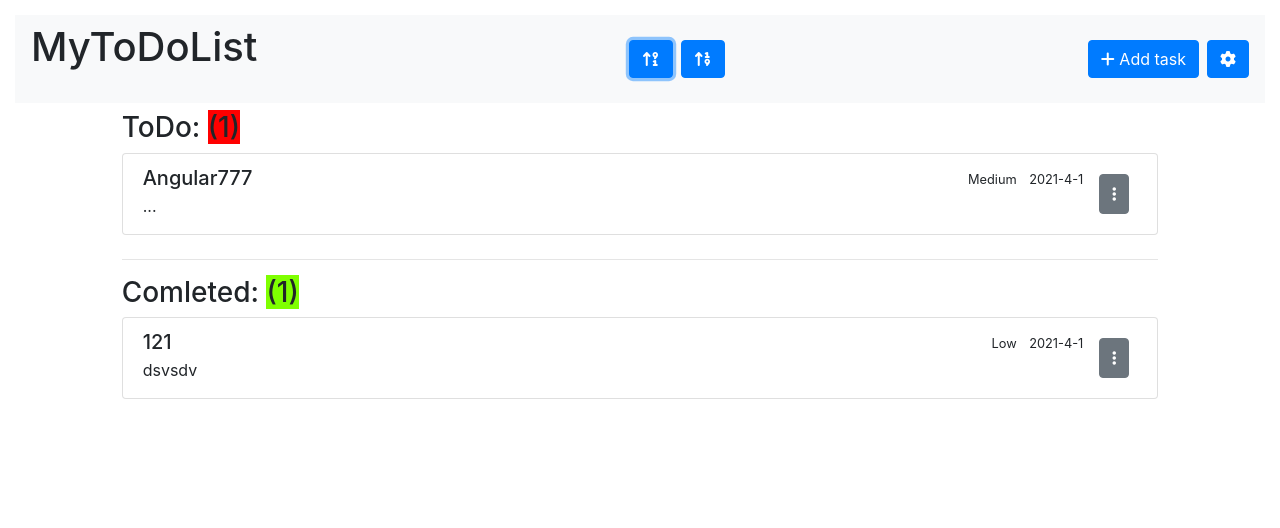
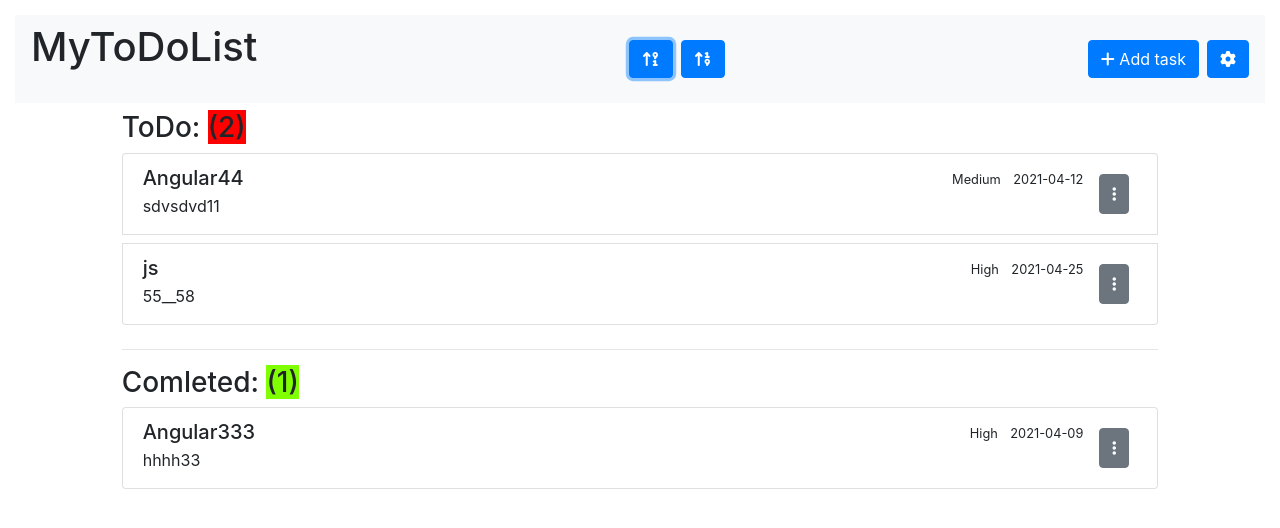
Before and after one commit to Tony001-HUB/toDoList, a website with bundled scripts: page index.html in a window 1280 px wide. Both pictures are taken after a click on the button 650 px from the left and 59 px from the top of the page. Built offline with nearby package versions, Linux system fonts and the light colour scheme.

Commit message:
date function

```diff
--- a/db.json
+++ b/db.json
@@ -1,17 +1,27 @@
 {
   "task": [
     {
-      "taskTitle": "Angular777",
-      "taskText": "...",
-      "IsFinished": "false",
-      "gridRadios": "Medium",
+      "taskTitle": "Angular333",
+      "taskText": "hhhh33",
+      "IsFinished": "true",
+      "gridRadios": "High",
+      "date": "2021-04-09",
       "id": 1
     },
     {
-      "taskTitle": "121",
-      "taskText": "dsvsdv",
-      "IsFinished": "true",
-      "gridRadios": "Low",
+      "taskTitle": "Angular44",
+      "taskText": "sdvsdvd11",
+      "IsFinished": "false",
+      "gridRadios": "Medium",
+      "date": "2021-04-12",
+      "id": 2
+    },
+    {
+      "taskTitle": "js",
+      "taskText": "55__58",
+      "IsFinished": "false",
+      "date": "2021-04-25",
+      "gridRadios": "High",
       "id": 3
     }
   ]
--- a/index.html
+++ b/index.html
@@ -22,8 +22,8 @@
         <nav class="navbar navbar-light bg-light">
             <h1>MyToDoList</p></h1>
             <div class="d-flex">
-                <button type="button" class="btn btn-primary mx-2"><i class="fas fa-sort-numeric-up-alt"></i></button>
-                <button type="button" class="btn btn-primary"><i class="fas fa-sort-numeric-up"></i></button>
+                <button type="button" class="btn btn-primary mx-2 max-sort"><i class="fas fa-sort-numeric-up-alt"></i></button>
+                <button type="button" class="btn btn-primary min-sort"><i class="fas fa-sort-numeric-up"></i></button>
             </div>
             <div class="d-flex">
                 <button type="button" class="btn btn-primary" data-toggle="modal" data-target="#exampleModal">
@@ -79,10 +79,16 @@
                                 <input type="text" class="form-control" id="inputText" placeholder="Text" name="taskText" required>
                             </div>
                         </div>
-                        <div class="form-group row">
+                        <div class="form-group row" style="display: none;">
                             <label for="inputText" class="col-sm-2 col-form-label">Status</label>
                             <div class="col-sm-10">
                                 <input type="text" class="form-control" id="status" value="false" name="IsFinished" required readonly="readonly">
+                            </div>
+                        </div>
+                        <div class="form-group row">
+                            <label for="inputText" class="col-sm-2 col-form-label">Date</label>
+                            <div class="col-sm-10">
+                                <input type="date"  class="form-control" id="date" name="date"  min="2021-04-01" max="2040-04-01" required>
                             </div>
                         </div>
                         <fieldset class="form-group">
--- a/resources/css/index.css
+++ b/resources/css/index.css
@@ -57,3 +57,7 @@
 .contacts__input-priority {
     width: 100%;
 }
+
+.contacts__input-date {
+    width: 100%;
+}
--- a/resources/js/components/bindPostData.js
+++ b/resources/js/components/bindPostData.js
@@ -1,7 +1,7 @@
 import {postData} from "../services/postData.js"
 
 export default function bindPostData(form){
-        form.addEventListener('submit', (event) =>{
+        form.addEventListener('submit', event =>{
         event.preventDefault();
 
         const formData = new FormData(form);
--- a/resources/js/components/comletedTask.js
+++ b/resources/js/components/comletedTask.js
@@ -15,6 +15,7 @@ export default function comletedTask() {
                     taskText: result[0].taskText,
                     IsFinished: "true",
                     gridRadios: result[0].gridRadios,
+                    date: result[0].date,
                     id: comletedItem.id
                     }));
                 comletedItem.remove();
--- a/resources/js/components/editTask.js
+++ b/resources/js/components/editTask.js
@@ -7,6 +7,7 @@ export default function editTask() {
             getTaskData(item);
             scrollIntoEditTask();
             renderDarkeningBackground();
+            event.preventDefault();
         })
     })
     canсelEditTask();
@@ -46,16 +47,17 @@ function getTaskData(item) {
         document.querySelector('.contacts__input-title').value  = result[0].taskTitle;
         document.querySelector('.contacts__input-text').value  = result[0].taskText;
         document.querySelector('.contacts__input-priority').value  = result[0].gridRadios;
+        document.querySelector('.contacts__input-date').value = result[0].date;
     })
 }
 
 function changeTaskData() {
     document.querySelectorAll('.send').forEach((item) => {
         item.addEventListener('click', event =>{
+            event.preventDefault();
             const comletedItem = item.parentElement.parentElement.parentElement.parentElement;
             getData('db.json')
             .then(gData => {
-                console.log(comletedItem);
                 const result = gData.task.filter(item => item.id == comletedItem.id);
                 console.log(result[0]);
                 putData(`http://localhost:3000/task/${comletedItem.id}`, JSON.stringify({
@@ -63,6 +65,7 @@ function changeTaskData() {
                     taskText: document.querySelector('.contacts__input-text').value,
                     IsFinished: result[0].IsFinished,
                     gridRadios: document.querySelector('.contacts__input-priority').value,
+                    date: document.querySelector('.contacts__input-date').value,
                     id: comletedItem.id
                     }));
                 document.querySelector('.darkening-background').remove();
--- a/resources/js/components/makeAllTask.js
+++ b/resources/js/components/makeAllTask.js
@@ -17,7 +17,7 @@ function getCurrentTasks() {
                     <h5 class="mb-1">${element.taskTitle}</h5>
                     <div>
                         <small class="mr-2">${element.gridRadios}</small>
-                        <small>${getDate()}</small>
+                        <small>${element.date}</small>
                     </div>
                 </div>
                 <p class="mb-1 w-100">${element.taskText}</p>
@@ -35,6 +35,9 @@ function getCurrentTasks() {
                     <option value="Medium">Medium</option>
                     <option value="High">High</option>
                 </select>
+                <div>
+                <input type="date" class="contacts__input contacts__input-date" min="2021-04-01" max="2040-04-01">
+                </div>
                 <div class = "btn_wrapper">
                 <a class="btn btn-primary send">send</a>
                 <a class="btn btn-primary canсel">canсel</a>
@@ -67,7 +70,7 @@ function getDoneTasks() {
                     <h5 class="mb-1">${element.taskTitle}</h5>
                     <div>
                         <small class="mr-2">${element.gridRadios}</small>
-                        <small>${getDate()}</small>
+                        <small>${element.date}</small>
                     </div>
                 </div>
                 <p class="mb-1 w-100">${element.taskText}</p>
@@ -96,8 +99,6 @@ function getDoneTasks() {
                     <i class="fas fa-ellipsis-v" aria-hidden="true"></i>
                 </button>
                 <div class="dropdown-menu p-2 flex-column" aria-labelledby="dropdownMenuItem1">
-                    <button type="button" class="btn btn-success w-100">Complete</button>
-                    <button type="button" class="btn btn-info w-100 my-2">Edit</button>
                     <button type="button" class="btn btn-delete btn-danger w-100">Delete</button>
                 </div>
             </div>
--- /dev/null
+++ b/resources/js/components/sortByDate.js
@@ -0,0 +1,19 @@
+import {getData} from "../services/getData.js";
+import {getDate} from "../components/getDate.js";
+
+export default function sortByDate() {
+    document.querySelector(".max-sort").addEventListener('click', event => {
+        let a1 = 0;
+        let a2 = 0;
+        getData('db.json')
+        .then(data => data.task.forEach(item => {
+            if(item.IsFinished == "false")  {
+            const endDate = new Date(item.date)
+            const currentDate = new Date(getDate());
+            a1 = endDate - currentDate;
+            console.log(a1);
+            //console.log(endDate - currentDate);
+            }
+        }))
+    })
+}
--- a/resources/js/index.js
+++ b/resources/js/index.js
@@ -4,6 +4,7 @@ import comletedTask from "./components/comletedTask.js";
 import makeAllTask from "./components/makeAllTask.js";
 import getCountTask from "../js/components/getCountTask.js";
 import editTask from "../js/components/editTask.js";
+import sortByDate from "../js/components/sortByDate.js"
 
 function initToDoList() {
     makeAllTask();
@@ -12,5 +13,6 @@ function initToDoList() {
     setTimeout(deleteTask, 500);
     setTimeout(comletedTask, 500);
     setTimeout(editTask, 1000);
+    sortByDate();
 }
 initToDoList();
```
